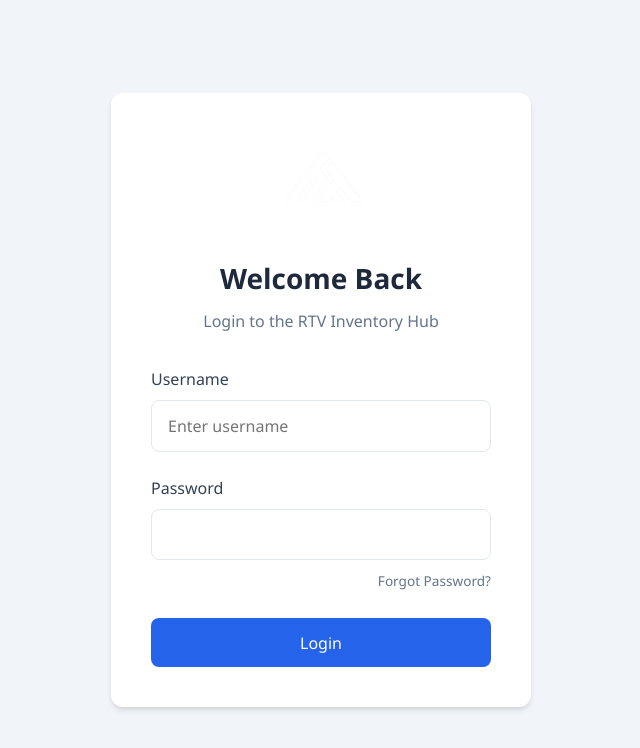
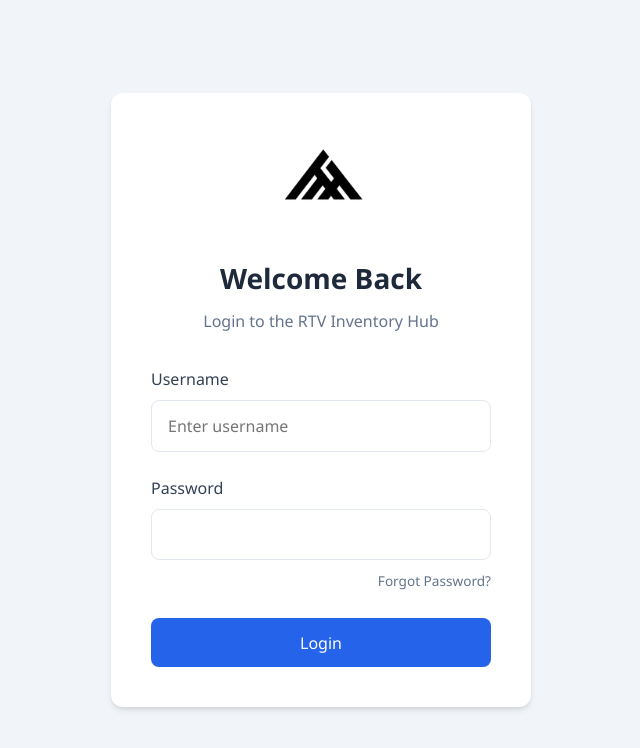
Before and after one commit to ant331/version, a plain HTML site: page login.html in a window 1280 px wide. Shown: the whole page, without its empty margins (319-959 px from the left). Drawn offline with Linux system fonts and the light colour scheme.

```diff
--- a/login.html
+++ b/login.html
@@ -158,7 +158,7 @@
         }
     </script>
     <div class="login-container">
-        <img src="logo.png" alt="RTV Inventory Hub Logo" class="login-logo">
+        <img src="black.png" alt="RTV Inventory Hub Logo" class="login-logo">
         <h1>Welcome Back</h1>
         <p>Login to the RTV Inventory Hub</p>
 
```
